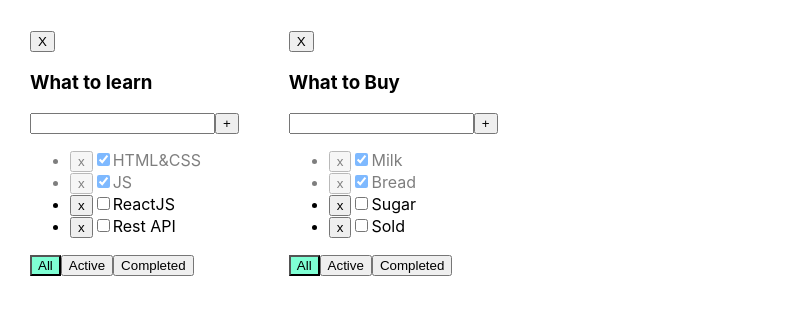
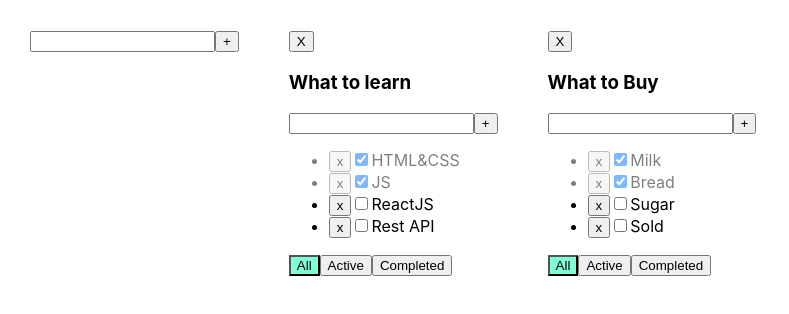
Before and after one commit to AlertDSG/Todo, a React (Create React App) app: page / in a window 1280 px wide. Shown: the top 314 px of the page, without its empty margins (0-789 px from the left). Built offline with nearby package versions, Linux system fonts and the light colour scheme.

Commit message:
Add new universal component

```diff
--- a/src/App.tsx
+++ b/src/App.tsx
@@ -2,6 +2,7 @@ import React, {useState} from 'react';
 import {v1} from 'uuid';
 import './App.css';
 import {TodoList} from "./components/TodoList";
+import { UniversalFormInput } from './components/UniversalFormInput';
 
 export type FilteredPropsType = 'all' | 'active' | 'completed'
 
@@ -67,11 +68,21 @@ function App() {
 
     const removeTodoList = (todoListID: string) => {
       setTodoLists(todoLists.filter( tl => tl.id !== todoListID))
+        const copyTasks = {...tasks}
+        delete copyTasks[todoListID]
+        setTasks(copyTasks)
 
+    }
+
+    const addNewTodoList = (newTodoList: string) => {
+      const newID = v1();
+        setTodoLists([...todoLists, {id: newID, title: newTodoList, filter:'all'}])
+        setTasks({...tasks, [newID]: []})
     }
 
     return (
         <div className="App">
+            <UniversalFormInput callBack={addNewTodoList}/>
             {
                 todoLists.map(t => {
 
--- a/src/components/TodoList.tsx
+++ b/src/components/TodoList.tsx
@@ -1,7 +1,8 @@
-import React, {ChangeEvent,KeyboardEvent, useState} from "react";
+import React, {ChangeEvent} from "react";
 import {Button} from "./Button";
 import {FilteredPropsType, TasksType} from "../App";
 import css from "./TodoList.module.css"
+import { UniversalFormInput } from "./UniversalFormInput";
 
 type TodoListPropsType = {
     title: string
@@ -17,30 +18,12 @@ type TodoListPropsType = {
 
 export const TodoList = (props: TodoListPropsType) => {
 
-    const [newTask, setNewTask] = useState<string>('')
-    const [error, setError] = useState<string|null>('')
 
 
-    const onChangeInputHandler = ( e: ChangeEvent<HTMLInputElement>) => {
-        setError(null)
-        setNewTask(e.currentTarget.value)
-    }
 
-    const onClickButtonHandler = () => {
-        if(newTask.trim() !== '') {
-            props.addTask(props.todoListID, newTask)
-            setNewTask('')
-        } else {
-            setError('Ahtung')
-        }
 
-    }
 
-    const onKeyPressHandler = (e: KeyboardEvent<HTMLInputElement>) => {
-        if(e.key === 'Enter') {
-            onClickButtonHandler()
-        }
-    }
+
 
     const onChangeInputCheckedHandler = (tId: string, value: boolean) => {
         props.changeInputChecked(props.todoListID, tId, value)
@@ -57,14 +40,7 @@ export const TodoList = (props: TodoListPropsType) => {
     return (
         <div>
            <button onClick={onClickDeleteTDHandler}>X</button> <h3>{props.title}</h3>
-            <div>
-                <input className={error ? css.error : ''}
-                       value={newTask}
-                       onChange={onChangeInputHandler}
-                        onKeyPress={onKeyPressHandler}/>
-                <button onClick={onClickButtonHandler}>+</button>
-                <div className={error ? css.errorMessage : ''}>{error}</div>
-            </div>
+            <UniversalFormInput className={css.error} callBack={(newTask)=>props.addTask(props.todoListID, newTask)}/>
             <ul>
                 {
                     props.tasks.map(t =>{
--- /dev/null
+++ b/src/components/UniversalFormInput.tsx
@@ -0,0 +1,44 @@
+import React, {ChangeEvent,KeyboardEvent, useState } from 'react';
+
+type UniversalFormInputPropsTpe ={
+    callBack: (newTask: string) => void
+    className?: string
+}
+
+export const UniversalFormInput = (props: UniversalFormInputPropsTpe) => {
+
+    const [newTask, setNewTask] = useState<string>('')
+    const [error, setError] = useState<string|null>('')
+
+    const onChangeInputHandler = ( e: ChangeEvent<HTMLInputElement>) => {
+        setError(null)
+        setNewTask(e.currentTarget.value)
+    }
+
+    const onClickButtonHandler = () => {
+        if(newTask.trim() !== '') {
+            props.callBack(newTask)
+            setNewTask('')
+        } else {
+            setError('Ahtung')
+        }
+
+    }
+
+    const onKeyPressHandler = (e: KeyboardEvent<HTMLInputElement>) => {
+        if(e.key === 'Enter') {
+            onClickButtonHandler()
+        }
+    }
+
+    return (
+        <div>
+            <input className={error ? props.className : ''}
+                   value={newTask}
+                   onChange={onChangeInputHandler}
+                   onKeyPress={onKeyPressHandler}/>
+            <button onClick={onClickButtonHandler}>+</button>
+            <div className={error ? props.className : ''}>{error}</div>
+        </div>
+    );
+};
```
